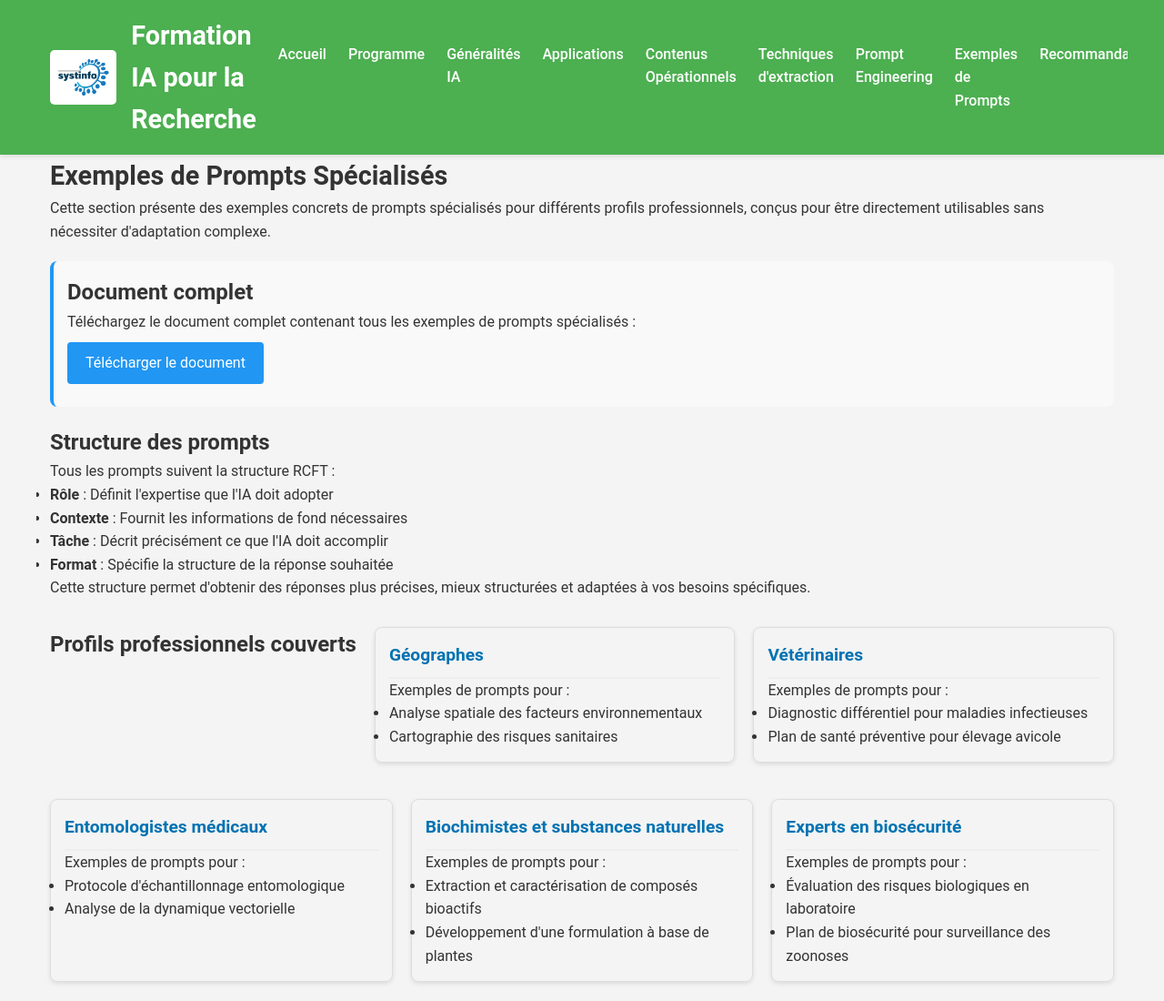
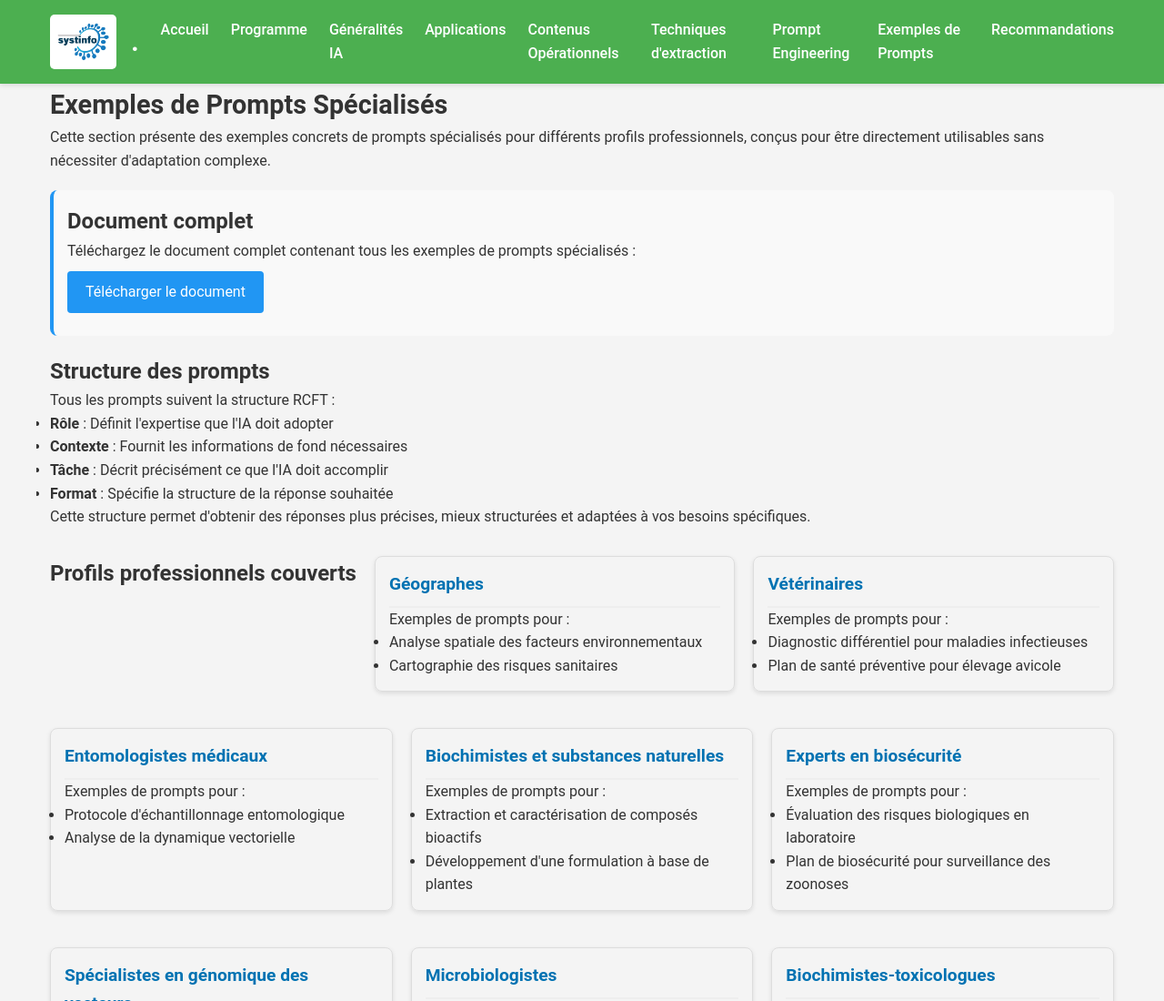
Before and after one commit to Bouba-BF/formation-ia-cea-irss, a plain HTML site: page exemples-prompts.html in a window 1280 px wide. Shown: the top 1100 px of the page at 91% size. Drawn offline with Linux system fonts and the light colour scheme.

Commit message:
Update exemples-prompts.html

```diff
--- a/exemples-prompts.html
+++ b/exemples-prompts.html
@@ -11,7 +11,7 @@
     <div class="container">
         <div class="logo-container">
             <img src="images/logo.jpg" alt="Logo Systinfo" class="logo">
-            <h1>Formation IA pour la Recherche</h1>
+            <h1>.</h1>
         </div>
         <nav>
             <ul>
```
